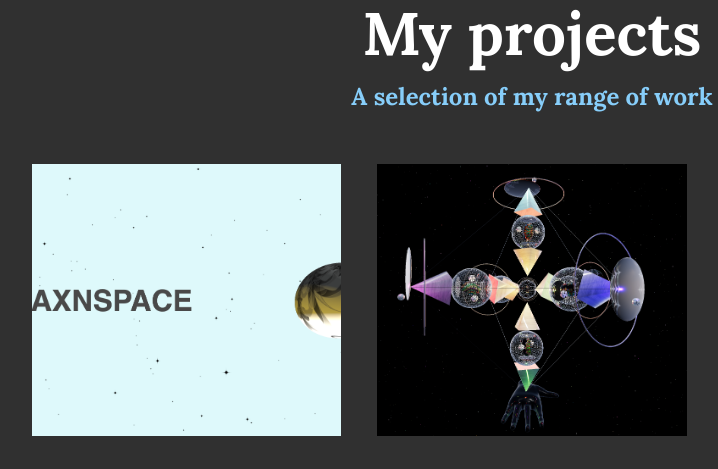
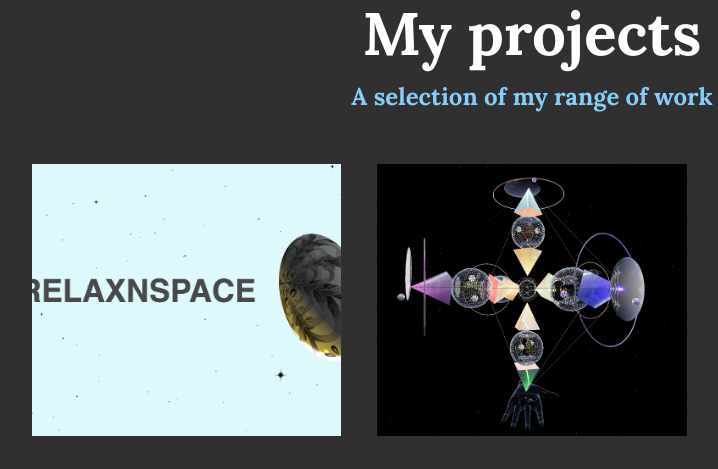
Before and after one commit to Dukeyeboah/myPortfolio, a website built with Vite: page index.html in a window 1280 px wide. Shown: the part 1873-2342 px from the top of the page, 108-826 px from the left. Built offline with nearby package versions, Linux system fonts and the light colour scheme.

Commit message:
Update index.html

```diff
--- a/index.html
+++ b/index.html
@@ -152,7 +152,7 @@
         <!-- dukesSpaces -->
 
         <a href="https://dukes-spaces.vercel.app/" class="portfolio__item">
-          <img src="img/dukesSpaces.png" alt="" class="portfolio__img" />
+          <img src="img/dukes-space.png" alt="" class="portfolio__img" />
         </a>
          <!-- Portfolio item 02 -->
         <!-- pachamama 3D-experience -->
```
